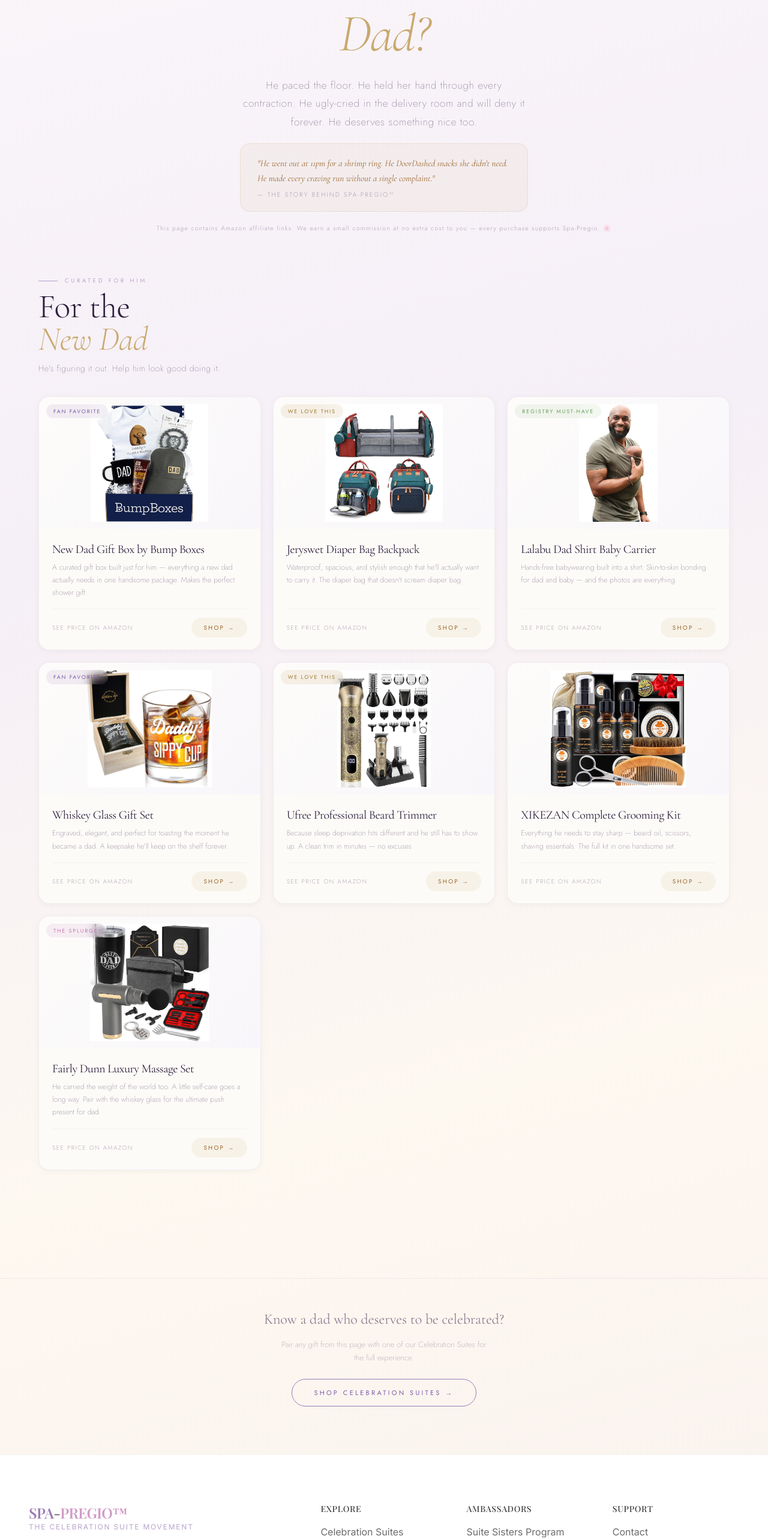
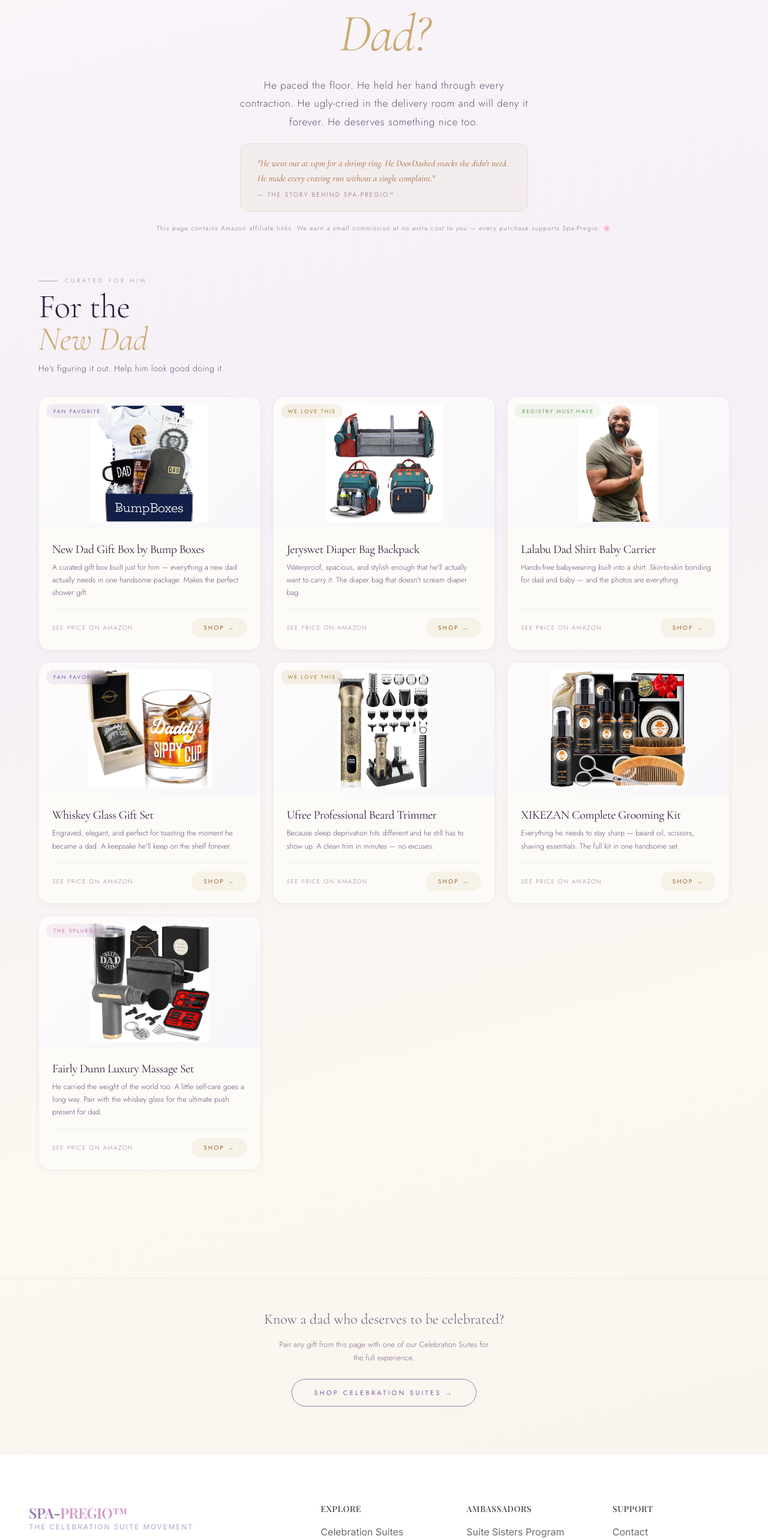
Before and after one commit to Spa-Pregio/spa-pregio-website, a React (Vite) app: page /what-about-dad in a window 1280 px wide. Shown: the part 220-2786 px from the top of the page at 60% size. Built offline with nearby package versions, Linux system fonts and the light colour scheme.

Commit message:
Refactor product list and improve styling

```diff
--- a/src/pages/WhatAboutDad.tsx
+++ b/src/pages/WhatAboutDad.tsx
@@ -36,47 +36,13 @@ const SECTIONS: Section[] = [
     tagline: "He's figuring it out. Help him look good doing it.",
     accent: "#9B7CB6",
     products: [
-      {
-        asin: "B07SFKK7RX",
-        name: "New Dad Gift Box by Bump Boxes",
-        description: "A curated gift box built just for him — everything a new dad actually needs in one handsome package. Makes the perfect shower gift.",
-        badge: "Fan Favorite",
-      },
-      {
-        asin: "B0DJ69BCV5",
-        name: "Jeryswet Diaper Bag Backpack",
-        description: "Waterproof, spacious, and stylish enough that he'll actually want to carry it. The diaper bag that doesn't scream diaper bag.",
-        badge: "We Love This",
-      },
-      {
-        asin: "B0C9NXK7L6",
-        name: "Lalabu Dad Shirt Baby Carrier",
-        description: "Hands-free babywearing built into a shirt. Skin-to-skin bonding for dad and baby — and the photos are everything.",
-        badge: "Registry Must-Have",
-      },
-      {
-        asin: "B09XHSVV7T",
-        name: "Whiskey Glass Gift Set",
-        description: "Engraved, elegant, and perfect for toasting the moment he became a dad. A keepsake he'll keep on the shelf forever.",
-        badge: "Fan Favorite",
-      },
-      {
-        asin: "B0BMKLJW22",
-        name: "Ufree Professional Beard Trimmer",
-        description: "Because sleep deprivation hits different and he still has to show up. A clean trim in minutes — no excuses.",
-        badge: "We Love This",
-      },
-      {
-        asin: "B078N1DBY9",
-        name: "XIKEZAN Complete Grooming Kit",
-        description: "Everything he needs to stay sharp — beard oil, scissors, shaving essentials. The full kit in one handsome set.",
-      },
-      {
-        asin: "B0FZW8HYPW",
-        name: "Fairly Dunn Luxury Massage Set",
-        description: "He carried the weight of the world too. A little self-care goes a long way. Pair with the whiskey glass for the ultimate push present for dad.",
-        badge: "The Splurge",
-      },
+      { asin: "B07SFKK7RX", name: "New Dad Gift Box by Bump Boxes", description: "A curated gift box built just for him — everything a new dad actually needs in one handsome package. Makes the perfect shower gift.", badge: "Fan Favorite" },
+      { asin: "B0DJ69BCV5", name: "Jeryswet Diaper Bag Backpack", description: "Waterproof, spacious, and stylish enough that he'll actually want to carry it. The diaper bag that doesn't scream diaper bag.", badge: "We Love This" },
+      { asin: "B0C9NXK7L6", name: "Lalabu Dad Shirt Baby Carrier", description: "Hands-free babywearing built into a shirt. Skin-to-skin bonding for dad and baby — and the photos are everything.", badge: "Registry Must-Have" },
+      { asin: "B09XHSVV7T", name: "Whiskey Glass Gift Set", description: "Engraved, elegant, and perfect for toasting the moment he became a dad. A keepsake he'll keep on the shelf forever.", badge: "Fan Favorite" },
+      { asin: "B0BMKLJW22", name: "Ufree Professional Beard Trimmer", description: "Because sleep deprivation hits different and he still has to show up. A clean trim in minutes — no excuses.", badge: "We Love This" },
+      { asin: "B078N1DBY9", name: "XIKEZAN Complete Grooming Kit", description: "Everything he needs to stay sharp — beard oil, scissors, shaving essentials. The full kit in one handsome set." },
+      { asin: "B0FZW8HYPW", name: "Fairly Dunn Luxury Massage Set", description: "He carried the weight of the world too. A little self-care goes a long way. Pair with the whiskey glass for the ultimate push present for dad.", badge: "The Splurge" },
     ],
   },
 ];
@@ -92,21 +58,15 @@ function ProductCard({ product, accent }: { product: Product; accent: string })
       style={{
         background: hovered ? "#FFFFFF" : "#FDFBF8",
         border: `1px solid ${hovered ? accent : "rgba(155,124,182,0.12)"}`,
-        borderRadius: "18px",
-        overflow: "hidden",
-        display: "flex",
-        flexDirection: "column",
+        borderRadius: "18px", overflow: "hidden",
+        display: "flex", flexDirection: "column",
         transition: "all 0.3s ease",
         transform: hovered ? "translateY(-5px)" : "translateY(0)",
-        boxShadow: hovered
-          ? "0 20px 48px rgba(155,124,182,0.16)"
-          : "0 2px 12px rgba(0,0,0,0.04)",
+        boxShadow: hovered ? "0 20px 48px rgba(155,124,182,0.16)" : "0 2px 12px rgba(0,0,0,0.04)",
       }}
     >
-      {/* Product image */}
       <div style={{
-        width: "100%", height: "220px",
-        position: "relative", overflow: "hidden",
+        width: "100%", height: "220px", position: "relative", overflow: "hidden",
         background: `linear-gradient(135deg, ${accent}14 0%, ${accent}06 100%)`,
         display: "flex", alignItems: "center", justifyContent: "center",
       }}>
@@ -114,9 +74,7 @@ function ProductCard({ product, accent }: { product: Product; accent: string })
           src={`/images/${product.asin}.jpg`}
           alt={product.name}
           style={{
-            width: "100%", height: "100%",
-            objectFit: "contain",
-            padding: "12px",
+            width: "100%", height: "100%", objectFit: "contain", padding: "12px",
             transition: "transform 0.4s ease",
             transform: hovered ? "scale(1.05)" : "scale(1)",
           }}
@@ -124,70 +82,48 @@ function ProductCard({ product, accent }: { product: Product; accent: string })
         {badge && (
           <div style={{
             position: "absolute", top: "12px", left: "12px",
-            background: badge.bg,
-            backdropFilter: "blur(8px)",
-            color: badge.text,
-            fontSize: "9px", letterSpacing: "0.2em",
-            textTransform: "uppercase",
-            fontFamily: "'Jost',sans-serif", fontWeight: 400,
-            padding: "5px 12px", borderRadius: "100px",
-          }}>
-            {product.badge}
-          </div>
+            background: badge.bg, backdropFilter: "blur(8px)",
+            color: badge.text, fontSize: "9px", letterSpacing: "0.2em",
+            textTransform: "uppercase", fontFamily: "'Jost',sans-serif",
+            fontWeight: 400, padding: "5px 12px", borderRadius: "100px",
+          }}>{product.badge}</div>
         )}
       </div>
-
-      {/* Card body */}
       <div style={{ padding: "22px 22px 20px", display: "flex", flexDirection: "column", gap: "8px", flex: 1 }}>
         <h3 style={{
-          fontFamily: "'Cormorant Garamond',serif",
-          fontSize: "20px", fontWeight: 400,
+          fontFamily: "'Cormorant Garamond',serif", fontSize: "20px", fontWeight: 400,
           color: "#2D1F3D", margin: 0, lineHeight: 1.2,
-        }}>
-          {product.name}
-        </h3>
+        }}>{product.name}</h3>
         <p style={{
-          fontFamily: "'Jost',sans-serif", fontWeight: 200,
+          fontFamily: "'Jost',sans-serif", fontWeight: 300,
           fontSize: "12.5px", lineHeight: 1.7,
-          color: "rgba(60,35,80,0.62)",
+          color: "rgba(60,35,80,0.78)",
           margin: 0, flex: 1,
-        }}>
-          {product.description}
-        </p>
+        }}>{product.description}</p>
         <div style={{
-          display: "flex", alignItems: "center",
-          justifyContent: "space-between",
+          display: "flex", alignItems: "center", justifyContent: "space-between",
           marginTop: "8px", paddingTop: "14px",
           borderTop: "1px solid rgba(155,124,182,0.1)",
         }}>
           <span style={{
             fontFamily: "'Jost',sans-serif", fontWeight: 300,
-            fontSize: "10px", letterSpacing: "0.15em",
-            textTransform: "uppercase",
-            color: "rgba(60,35,80,0.38)",
-          }}>
-            See price on Amazon
-          </span>
+            fontSize: "10px", letterSpacing: "0.15em", textTransform: "uppercase",
+            color: "rgba(60,35,80,0.55)",
+          }}>See price on Amazon</span>
           <a
             href={amzLink(product.asin)}
-            target="_blank"
-            rel="noopener noreferrer"
+            target="_blank" rel="noopener noreferrer"
             style={{
               display: "inline-flex", alignItems: "center", gap: "5px",
               padding: "9px 20px",
-              background: hovered
-                ? "linear-gradient(135deg,#C9A96E,#B8924A)"
-                : "rgba(201,169,110,0.12)",
+              background: hovered ? "linear-gradient(135deg,#C9A96E,#B8924A)" : "rgba(201,169,110,0.12)",
               color: hovered ? "#0f0a18" : "#9B6830",
-              borderRadius: "100px",
-              fontFamily: "'Jost',sans-serif", fontWeight: 400,
-              fontSize: "10px", letterSpacing: "0.22em",
+              borderRadius: "100px", fontFamily: "'Jost',sans-serif",
+              fontWeight: 400, fontSize: "10px", letterSpacing: "0.22em",
               textTransform: "uppercase", textDecoration: "none",
               transition: "all 0.25s", whiteSpace: "nowrap",
             }}
-          >
-            Shop →
-          </a>
+          >Shop →</a>
         </div>
       </div>
     </div>
@@ -202,32 +138,24 @@ function DadSection({ section }: { section: Section }) {
           <div style={{ width: "32px", height: "1px", background: section.accent, opacity: 0.7 }} />
           <span style={{
             color: section.accent, fontFamily: "'Jost',sans-serif",
-            fontWeight: 300, fontSize: "9.5px",
-            letterSpacing: "0.42em", textTransform: "uppercase",
+            fontWeight: 300, fontSize: "9.5px", letterSpacing: "0.42em", textTransform: "uppercase",
           }}>Curated for him</span>
         </div>
         <h2 style={{
-          fontFamily: "'Cormorant Garamond',serif",
-          fontWeight: 300, fontSize: "clamp(40px,5vw,56px)",
-          color: "#2D1F3D", lineHeight: 0.95,
-          letterSpacing: "-0.01em", margin: "0 0 12px",
+          fontFamily: "'Cormorant Garamond',serif", fontWeight: 300,
+          fontSize: "clamp(40px,5vw,56px)", color: "#2D1F3D",
+          lineHeight: 0.95, letterSpacing: "-0.01em", margin: "0 0 12px",
         }}>
           {section.title}<br />
           <em style={{ color: "#C9A96E" }}>{section.italic}</em>
         </h2>
         <p style={{
-          fontFamily: "'Jost',sans-serif", fontWeight: 200,
-          fontSize: "14px", color: "rgba(60,35,80,0.6)",
+          fontFamily: "'Jost',sans-serif", fontWeight: 300,
+          fontSize: "14px", color: "rgba(60,35,80,0.75)",
           letterSpacing: "0.04em", margin: 0,
-        }}>
-          {section.tagline}
-        </p>
+        }}>{section.tagline}</p>
       </div>
-      <div style={{
-        display: "grid",
-        gridTemplateColumns: "repeat(auto-fill, minmax(280px, 1fr))",
-        gap: "20px",
-      }}>
+      <div style={{ display: "grid", gridTemplateColumns: "repeat(auto-fill, minmax(280px, 1fr))", gap: "20px" }}>
         {section.products.map((p) => (
           <ProductCard key={p.asin} product={p} accent={section.accent} />
         ))}
@@ -237,9 +165,7 @@ function DadSection({ section }: { section: Section }) {
 }
 
 export default function WhatAboutDad() {
-  useEffect(() => {
-    window.scrollTo(0, 0);
-  }, []);
+  useEffect(() => { window.scrollTo(0, 0); }, []);
 
   return (
     <div style={{
@@ -247,145 +173,91 @@ export default function WhatAboutDad() {
       background: "linear-gradient(165deg, #FAF6F9 0%, #F5EFF7 40%, #FDF8F0 75%, #FAF4EF 100%)",
       fontFamily: "'Jost',sans-serif",
     }}>
-      <link
-        href="https://fonts.googleapis.com/css2?family=Cormorant+Garamond:ital,wght@0,300;0,400;1,300;1,400&family=Jost:wght@200;300;400&display=swap"
-        rel="stylesheet"
-      />
-
-      {/* Hero */}
+      <link href="https://fonts.googleapis.com/css2?family=Cormorant+Garamond:ital,wght@0,300;0,400;1,300;1,400&family=Jost:wght@200;300;400&display=swap" rel="stylesheet" />
       <div style={{ textAlign: "center", padding: "88px 24px 72px" }}>
         <div style={{ display: "inline-flex", alignItems: "center", gap: "14px", marginBottom: "28px" }}>
           <div style={{ width: "36px", height: "1px", background: "#C9A96E", opacity: 0.5 }} />
-          <span style={{
-            color: "#9B7CB6", fontFamily: "'Jost',sans-serif", fontWeight: 300,
-            fontSize: "9.5px", letterSpacing: "0.45em", textTransform: "uppercase",
-          }}>Spa-Pregio™ Picks</span>
+          <span style={{ color: "#9B7CB6", fontFamily: "'Jost',sans-serif", fontWeight: 300, fontSize: "9.5px", letterSpacing: "0.45em", textTransform: "uppercase" }}>Spa-Pregio™ Picks</span>
           <div style={{ width: "36px", height: "1px", background: "#C9A96E", opacity: 0.5 }} />
         </div>
-
         <h1 style={{
-          fontFamily: "'Cormorant Garamond',serif",
-          fontWeight: 300, fontSize: "clamp(52px,8vw,88px)",
-          color: "#2D1F3D", lineHeight: 0.95,
-          letterSpacing: "-0.02em", margin: "0 0 12px",
-        }}>
-          What about
-        </h1>
+          fontFamily: "'Cormorant Garamond',serif", fontWeight: 300,
+          fontSize: "clamp(52px,8vw,88px)", color: "#2D1F3D",
+          lineHeight: 0.95, letterSpacing: "-0.02em", margin: "0 0 12px",
+        }}>What about</h1>
         <h1 style={{
-          fontFamily: "'Cormorant Garamond',serif",
-          fontWeight: 300, fontSize: "clamp(52px,8vw,88px)",
-          color: "#2D1F3D", lineHeight: 0.95,
-          letterSpacing: "-0.02em", margin: "0 0 28px",
-        }}>
-          <em style={{ color: "#C9A96E" }}>Dad?</em>
-        </h1>
-
+          fontFamily: "'Cormorant Garamond',serif", fontWeight: 300,
+          fontSize: "clamp(52px,8vw,88px)", color: "#2D1F3D",
+          lineHeight: 0.95, letterSpacing: "-0.02em", margin: "0 0 28px",
+        }}><em style={{ color: "#C9A96E" }}>Dad?</em></h1>
         <p style={{
-          fontFamily: "'Jost',sans-serif", fontWeight: 200,
+          fontFamily: "'Jost',sans-serif", fontWeight: 300,
           fontSize: "clamp(14px,2vw,17px)", lineHeight: 1.8,
-          color: "rgba(60,35,80,0.62)", maxWidth: "480px",
+          color: "rgba(60,35,80,0.78)", maxWidth: "480px",
           margin: "0 auto 20px", letterSpacing: "0.04em",
         }}>
           He paced the floor. He held her hand through every contraction.
           He ugly-cried in the delivery room and will deny it forever.
           He deserves something nice too.
         </p>
-
-        {/* Shrimp ring callout */}
         <div style={{
-          display: "inline-block",
-          maxWidth: "480px",
-          margin: "0 auto 20px",
-          padding: "20px 28px",
+          display: "inline-block", maxWidth: "480px",
+          margin: "0 auto 20px", padding: "20px 28px",
           background: "rgba(201,169,110,0.08)",
           border: "1px solid rgba(201,169,110,0.22)",
-          borderRadius: "16px",
-          textAlign: "left",
+          borderRadius: "16px", textAlign: "left",
         }}>
           <p style={{
-            fontFamily: "'Cormorant Garamond',serif",
-            fontSize: "15px", fontWeight: 400,
-            color: "#9B6830", lineHeight: 1.7,
-            margin: "0 0 6px",
-            fontStyle: "italic",
+            fontFamily: "'Cormorant Garamond',serif", fontSize: "15px", fontWeight: 400,
+            color: "#9B6830", lineHeight: 1.7, margin: "0 0 6px", fontStyle: "italic",
           }}>
-            "He went out at 11pm for a shrimp ring. He DoorDashed snacks
-            she didn't need. He made every craving run without a single complaint."
+            "He went out at 11pm for a shrimp ring. He DoorDashed snacks she didn't need.
+            He made every craving run without a single complaint."
           </p>
           <p style={{
             fontFamily: "'Jost',sans-serif", fontWeight: 300,
-            fontSize: "10.5px", letterSpacing: "0.2em",
-            textTransform: "uppercase",
-            color: "rgba(60,35,80,0.4)", margin: 0,
-          }}>
-            — The story behind Spa-Pregio™
-          </p>
+            fontSize: "10.5px", letterSpacing: "0.2em", textTransform: "uppercase",
+            color: "rgba(60,35,80,0.65)", margin: 0,
+          }}>— The story behind Spa-Pregio™</p>
         </div>
-
         <p style={{
           fontFamily: "'Jost',sans-serif", fontWeight: 300,
-          color: "rgba(60,35,80,0.38)", fontSize: "10.5px",
+          color: "rgba(60,35,80,0.60)", fontSize: "10.5px",
           letterSpacing: "0.12em", margin: 0,
         }}>
-          This page contains Amazon affiliate links. We earn a small commission
-          at no extra cost to you — every purchase supports Spa-Pregio. 🌸
+          This page contains Amazon affiliate links. We earn a small commission at no extra cost to you — every purchase supports Spa-Pregio. 🌸
         </p>
       </div>
-
-      {/* Sections */}
       <div style={{ maxWidth: "1200px", margin: "0 auto", padding: "0 24px 100px" }}>
         {SECTIONS.map(section => (
           <DadSection key={section.id} section={section} />
         ))}
       </div>
-
-      {/* Bottom CTA */}
-      <div style={{
-        textAlign: "center",
-        padding: "48px 24px 80px",
-        borderTop: "1px solid rgba(155,124,182,0.12)",
-      }}>
+      <div style={{ textAlign: "center", padding: "48px 24px 80px", borderTop: "1px solid rgba(155,124,182,0.12)" }}>
         <p style={{
           fontFamily: "'Cormorant Garamond',serif", fontWeight: 300,
-          fontSize: "clamp(18px,3vw,24px)",
-          color: "rgba(60,35,80,0.65)", lineHeight: 1.7,
-          maxWidth: "420px", margin: "0 auto 10px",
-        }}>
-          Know a dad who deserves to be celebrated?
-        </p>
+          fontSize: "clamp(18px,3vw,24px)", color: "rgba(60,35,80,0.75)",
+          lineHeight: 1.7, maxWidth: "420px", margin: "0 auto 10px",
+        }}>Know a dad who deserves to be celebrated?</p>
         <p style={{
-          fontFamily: "'Jost',sans-serif", fontWeight: 200,
-          fontSize: "13px", color: "rgba(60,35,80,0.45)",
+          fontFamily: "'Jost',sans-serif", fontWeight: 300,
+          fontSize: "13px", color: "rgba(60,35,80,0.65)",
           maxWidth: "360px", margin: "0 auto 24px", lineHeight: 1.7,
         }}>
-          Pair any gift from this page with one of our Celebration Suites
-          for the full experience.
+          Pair any gift from this page with one of our Celebration Suites for the full experience.
         </p>
         <a
           href="/suites"
           style={{
-            display: "inline-block",
-            padding: "14px 36px",
-            border: "1.5px solid #9B7CB6",
-            color: "#7A5CAA", borderRadius: "100px",
-            fontFamily: "'Jost',sans-serif", fontWeight: 400,
-            fontSize: "11px", letterSpacing: "0.3em",
-            textTransform: "uppercase", textDecoration: "none",
-            transition: "all 0.25s",
+            display: "inline-block", padding: "14px 36px",
+            border: "1.5px solid #9B7CB6", color: "#7A5CAA",
+            borderRadius: "100px", fontFamily: "'Jost',sans-serif",
+            fontWeight: 400, fontSize: "11px", letterSpacing: "0.3em",
+            textTransform: "uppercase", textDecoration: "none", transition: "all 0.25s",
           }}
-          onMouseEnter={e => {
-            const el = e.currentTarget as HTMLElement;
-            el.style.background = "#9B7CB6";
-            el.style.color = "#FDFCFA";
-          }}
-          onMouseLeave={e => {
-            const el = e.currentTarget as HTMLElement;
-            el.style.background = "transparent";
-            el.style.color = "#7A5CAA";
-          }}
-        >
-          Shop Celebration Suites →
-        </a>
+          onMouseEnter={e => { const el = e.currentTarget as HTMLElement; el.style.background = "#9B7CB6"; el.style.color = "#FDFCFA"; }}
+          onMouseLeave={e => { const el = e.currentTarget as HTMLElement; el.style.background = "transparent"; el.style.color = "#7A5CAA"; }}
+        >Shop Celebration Suites →</a>
       </div>
     </div>
   );
```
